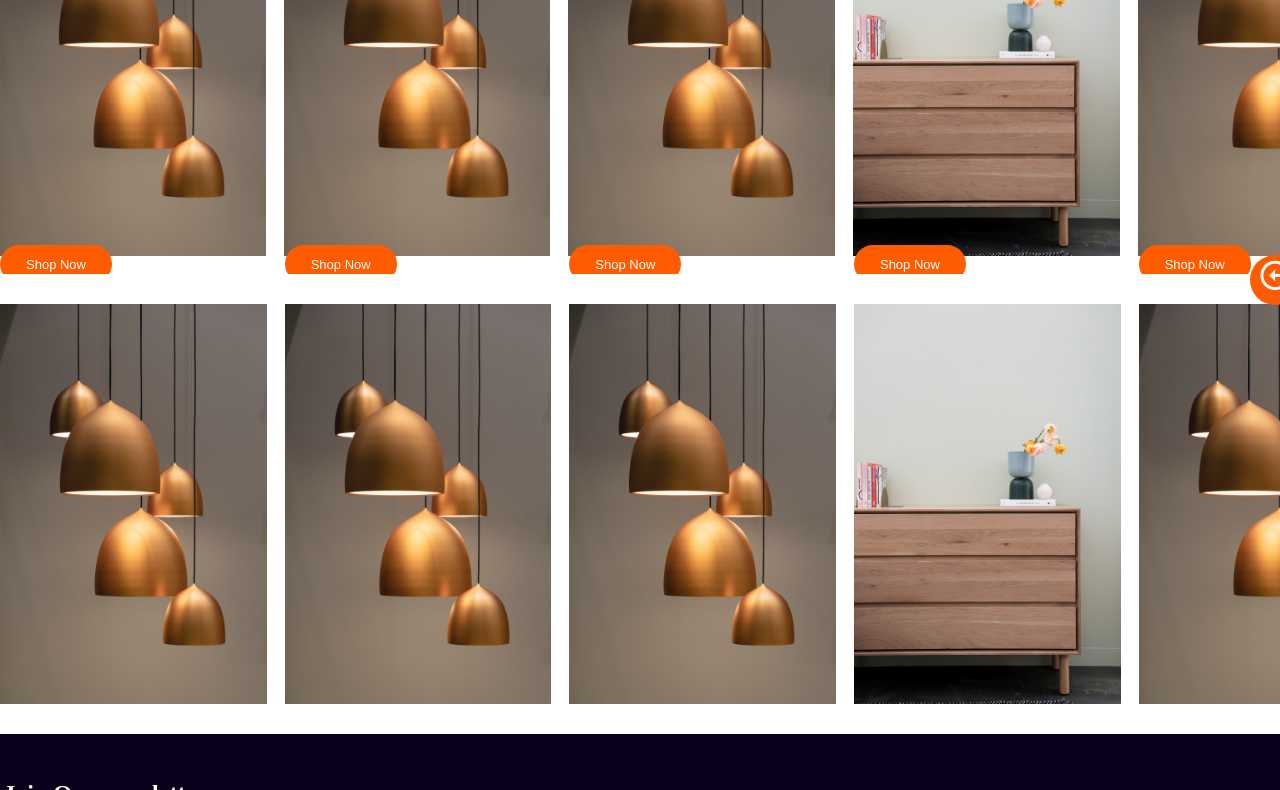
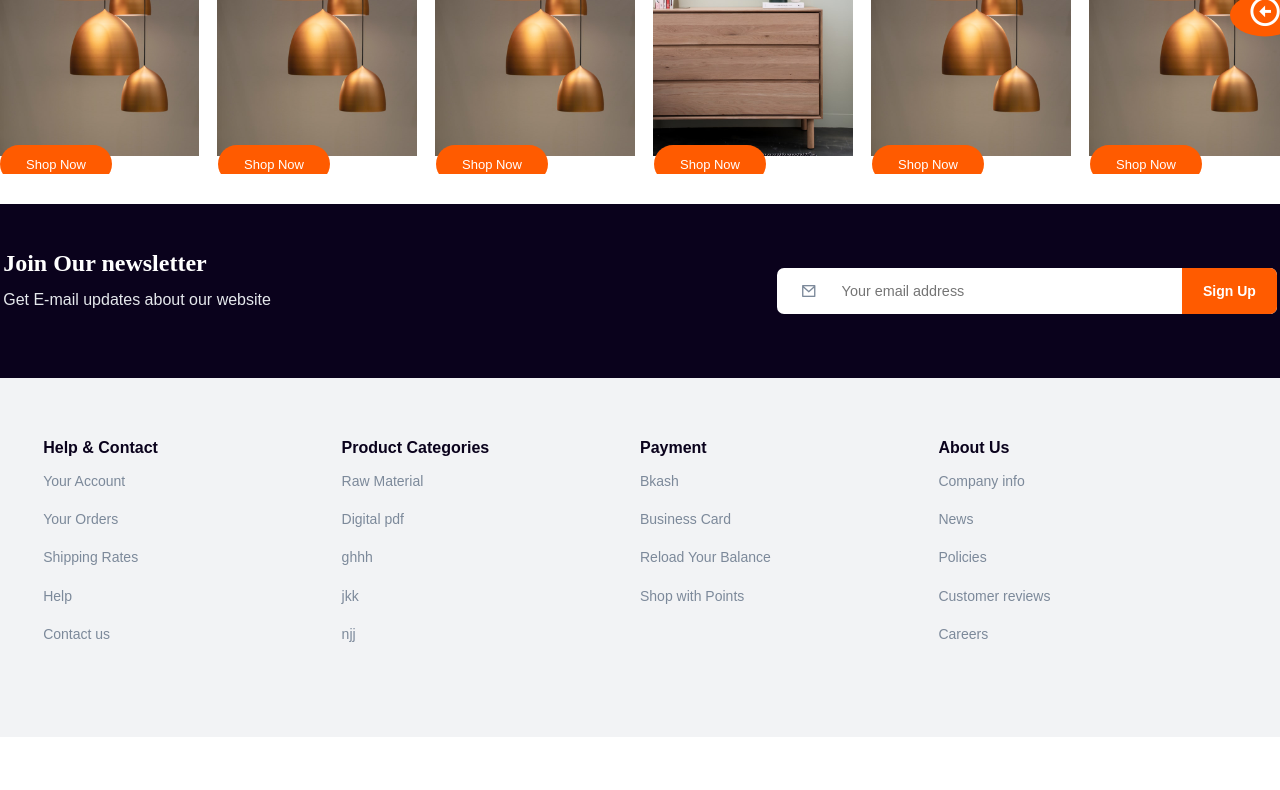
Before and after one commit to salma-anika/pathshala, a plain HTML site: page index.html in a window 1280 px wide. Shown: the part 1984-2774 px from the top of the page. Drawn offline with nearby package versions, Linux system fonts and the light colour scheme; a web font is replaced by a local one.

```diff
--- a/assets/css/style.css
+++ b/assets/css/style.css
@@ -812,7 +812,7 @@
 }
 .slider-wrapper .image-list .image-item{
   max-width: 325px!important;
-  height: 400px;
+  height: 300px;
   object-fit: cover;
 }
 .slider-scrollbar .container-trending{
@@ -862,8 +862,8 @@
 }
 .slider-wrapper .slide-button{
   top: 50%;
-  height: 50px;
-  width: 50px;
+
+  width: 70px;
   color: #fff;
   background-color: #FF5B00;
   font-size: 2.2em;
@@ -881,6 +881,7 @@
 .slider-wrapper .slide-button#next-slide{
   right: -20px;
 }
+
 .widgets{
   padding: 3.5em 2.5em;
   background-color: var(--light-bg-color);
--- a/index.html
+++ b/index.html
@@ -678,17 +678,6 @@
            </li>
           </div>
 
-
-          <div class="image-list">
-            <img src="assets/image/products/home2.jpg" alt="" class="image-item"></img>
-            <img src="assets/image/products/home2.jpg" alt="" class="image-item"></img>
-            <img src="assets/image/products/home2.jpg" alt="" class="image-item"></img>
-            <img src="assets/image/products/home3.jpg" alt="" class="image-item"></img>
-            <img src="assets/image/products/home2.jpg" alt="" class="image-item"></img>
-            <img src="assets/image/products/home2.jpg" alt="" class="image-item"></img>
-            <img src="assets/image/products/home4.jpg" alt="" class="image-item"></img>
-          </div>
-
         <button id="next-slide" class="slide-button"><i class="ri-arrow-left-circle-line"></i></button>
       </div>
 
```
